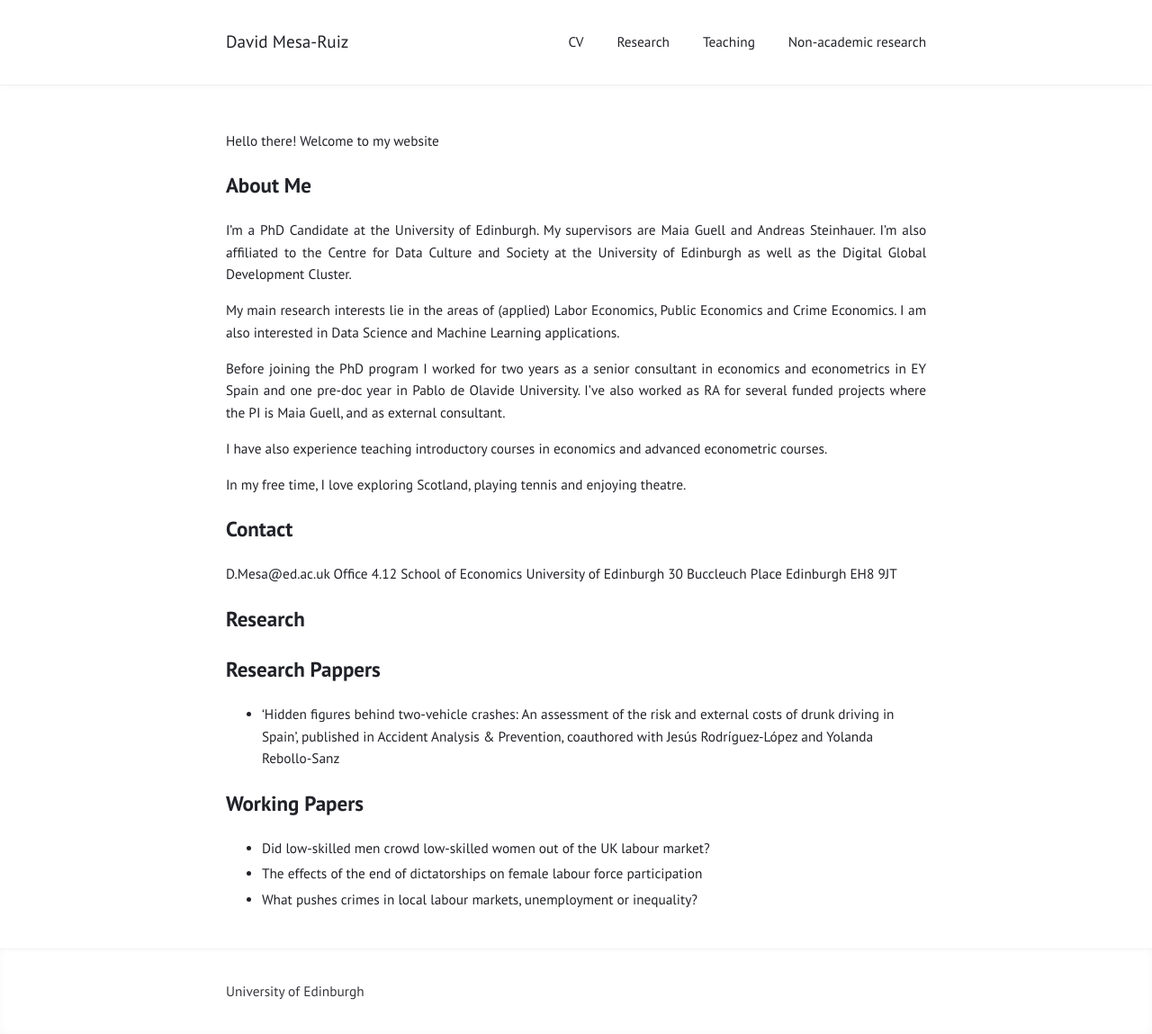
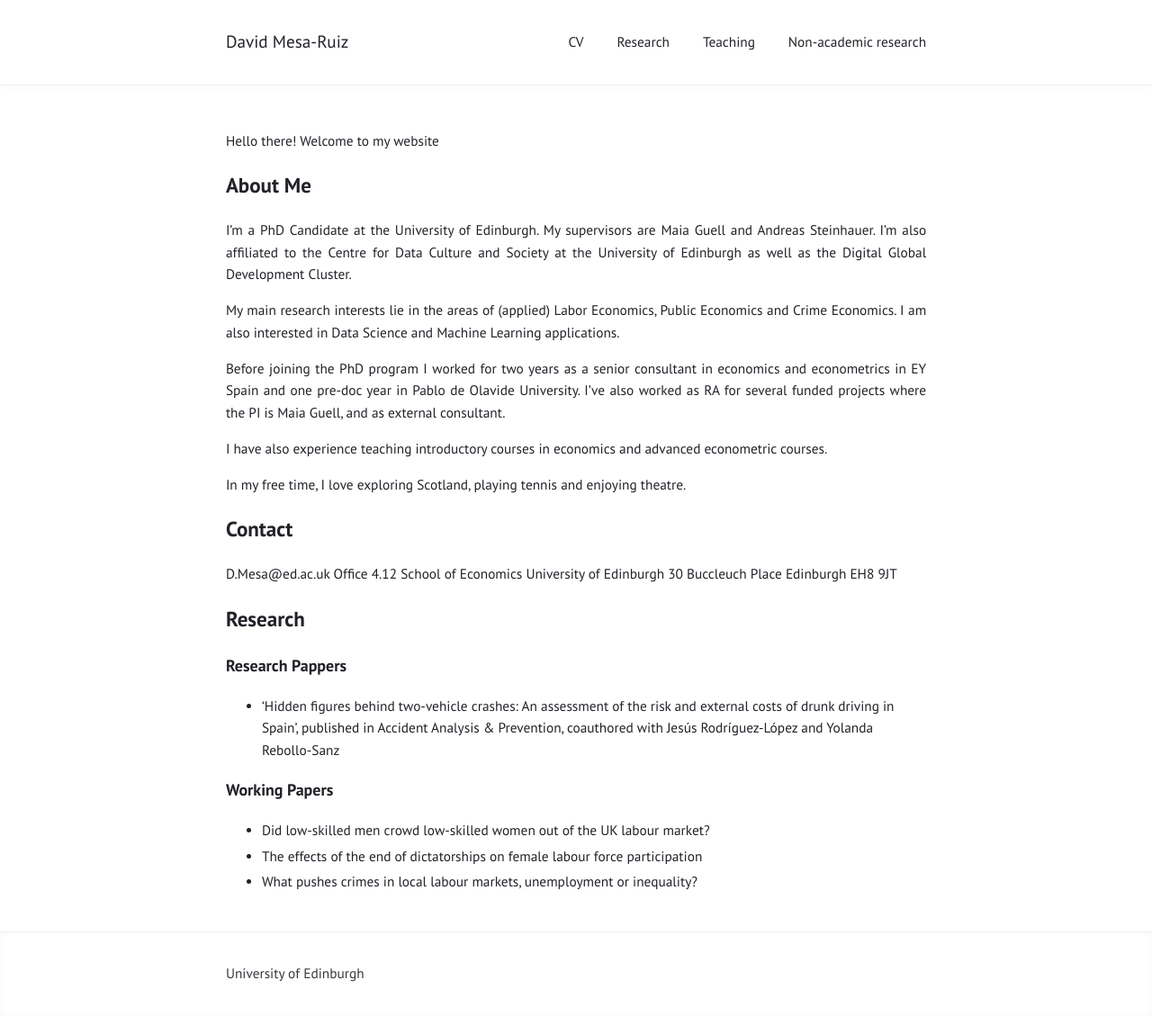
Before and after one commit to davmesrui/davmesrui.github_v02.io, a Jekyll site: the page built from index.md, in a window 1280 px wide. Shown: the whole page at 90% size. Built offline with Jekyll 4.4.1, drawn with Linux system fonts in a browser that asks for light colours.

```diff
--- a/index.md
+++ b/index.md
@@ -29,11 +29,11 @@ EH8 9JT
 
 ## Research
 
-# Research Pappers
+### Research Pappers
 
 - 'Hidden figures behind two-vehicle crashes: An assessment of the risk and external costs of drunk driving in Spain', published in Accident Analysis & Prevention, coauthored with Jesús Rodríguez-López and Yolanda Rebollo-Sanz
 
-# Working Papers
+### Working Papers
 - Did low-skilled men crowd low-skilled women out of the UK labour market?
 - The effects of the end of dictatorships on female labour force participation
 - What pushes crimes in local labour markets, unemployment or inequality?
```
